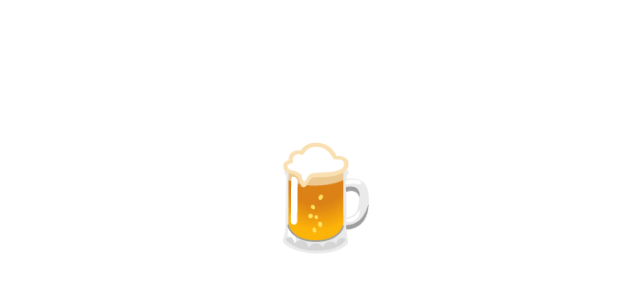
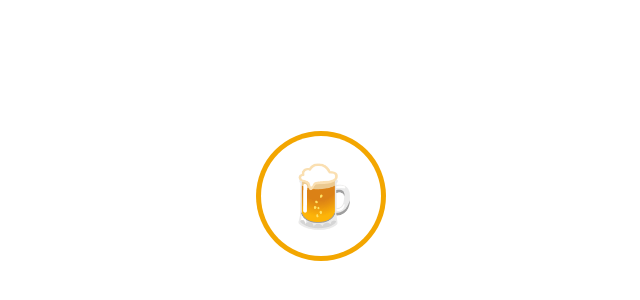
Before and after one commit to IZUMIRU/sumimasen, a Nuxt app: page / in a window 1280 px wide. Shown: the part 204-504 px from the top of the page, without its empty margins (319-959 px from the left). Built offline with nearby package versions, Linux system fonts and the light colour scheme.

Commit message:
feat: button design

```diff
--- a/pages/index.vue
+++ b/pages/index.vue
@@ -1,12 +1,21 @@
 <template>
   <section class="container">
-    <div>
-      <h1 class="title">
-        &#x1f37a;
-      </h1>
-    </div>
+    <button class="sumimasen" @click="sumimasen">&#x1f37a;</button>
   </section>
 </template>
+
+<script>
+export default {
+  methods: {
+    sumimasen() {
+      const ssu = new SpeechSynthesisUtterance();
+      ssu.text  = 'すみませーーーん';
+      ssu.lang  = 'ja-JP';
+      speechSynthesis.speak(ssu);
+    },
+  }
+}
+</script>
 
 <style>
 .container {
@@ -18,13 +27,16 @@
   text-align: center;
 }
 
-.title {
-  font-family: 'Quicksand', 'Source Sans Pro', -apple-system, BlinkMacSystemFont,
-    'Segoe UI', Roboto, 'Helvetica Neue', Arial, sans-serif;
-  display: block;
-  font-weight: 300;
-  font-size: 100px;
-  color: #35495e;
-  letter-spacing: 1px;
+.sumimasen {
+  text-decoration: none;
+  color: #FFF;
+  background-color: #FFF;
+  width: 120px;
+  height: 120px;
+  line-height: 120px;
+  border-radius: 50%;
+  box-shadow: 0px 0px 0px 5px #f3a600;
+  border: none;
+  font-size: 60px;
 }
 </style>
```
